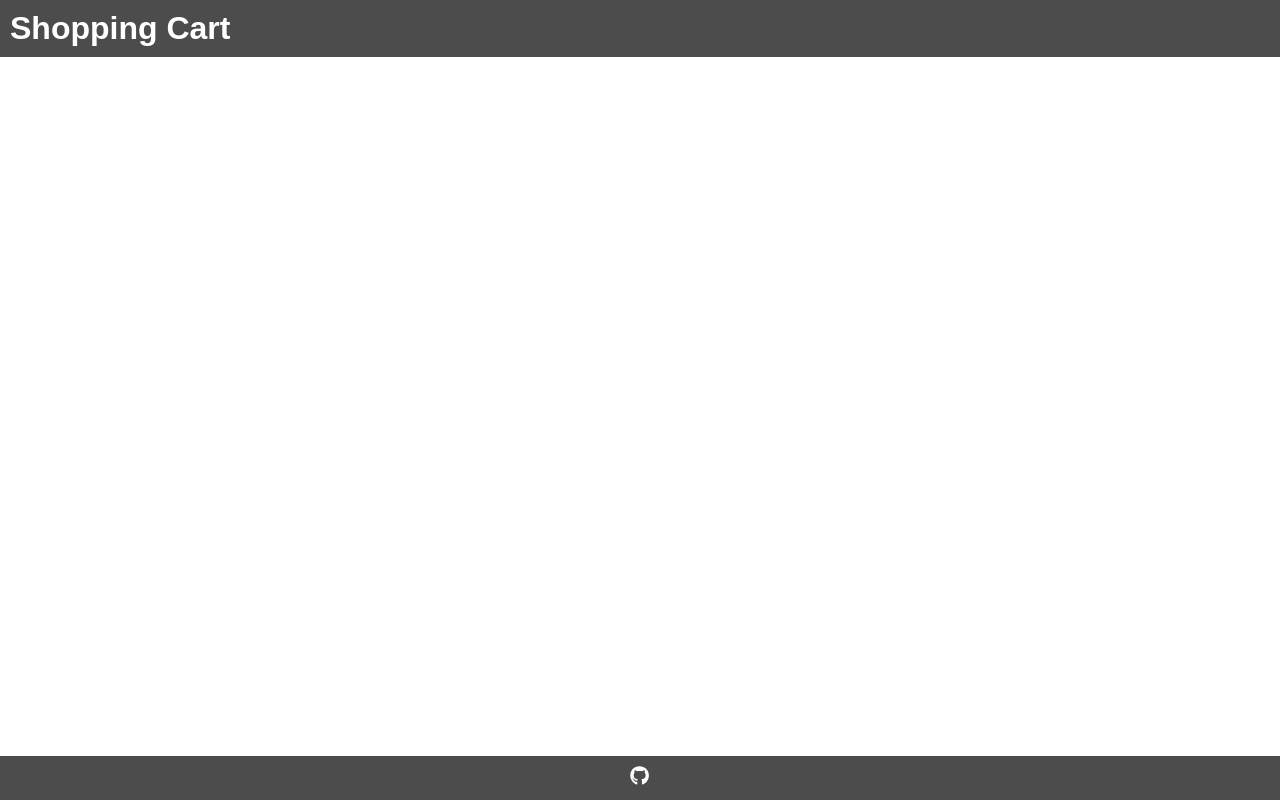
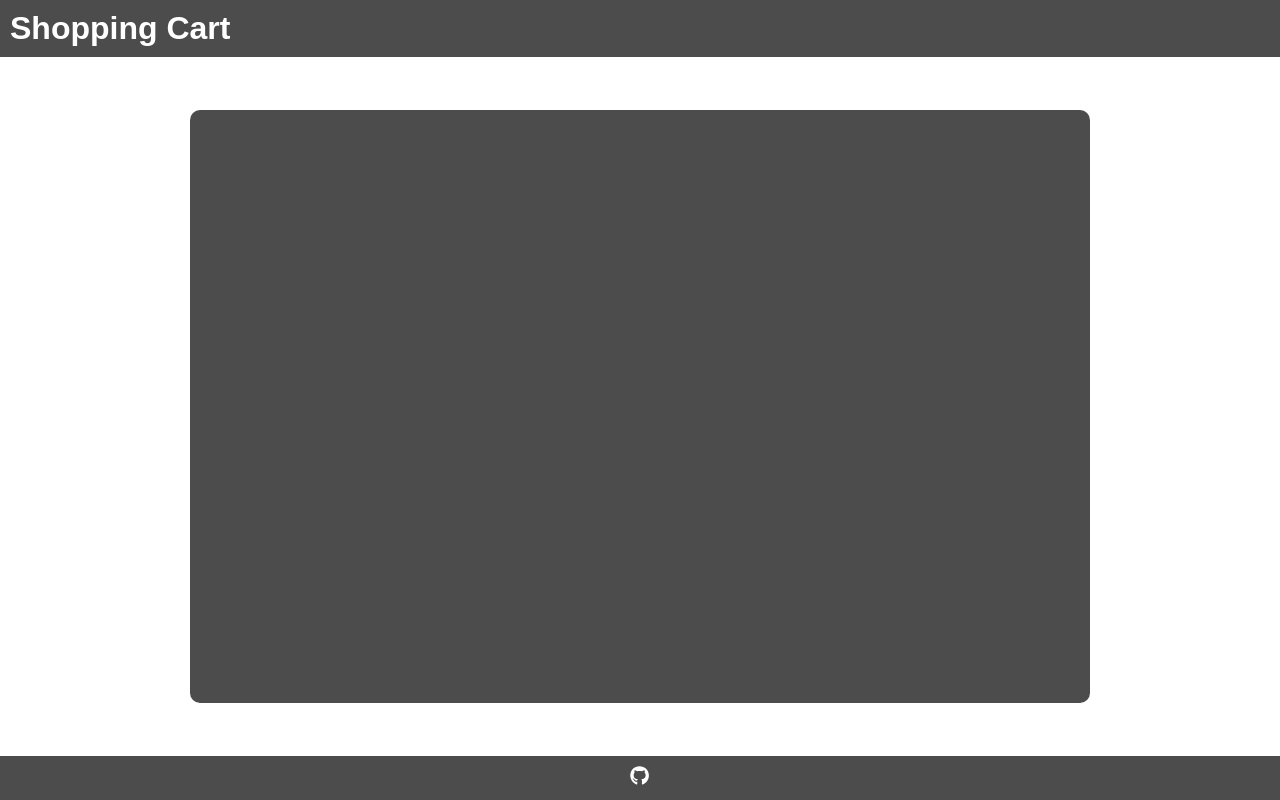
Before and after one commit to MuKhAlm/odin-shopping-cart, a React (Create React App) app: page / in a window 1280 px wide. Built offline with nearby package versions, Linux system fonts and the light colour scheme.

Commit message:
Create static ShoppingPage and add it to Main
Reason:
* ShoppingPage will handle displaying the shopping items.

Effects:
* Add style to ShoppingPage.
* Add ShoppingPage to Main.

```diff
--- a/src/components/Main/Main.js
+++ b/src/components/Main/Main.js
@@ -1,9 +1,12 @@
 import React from 'react'
+import ShoppingPage from '../ShoppingPage/ShoppingPage'
 
 import './Main.css'
 
 export default function Main () {
   return (
-    <main></main>
+    <main>
+      <ShoppingPage></ShoppingPage>
+    </main>
   )
 }
--- /dev/null
+++ b/src/components/ShoppingPage/ShoppingPage.css
@@ -0,0 +1,14 @@
+#shopping-page {
+    /* Theme */
+    background-color: var(--main-dark-color);
+
+    /* Dimensions */
+    height: 90%;
+    width: min(90%, 900px);
+
+    /* Positioning */
+    margin: auto;
+
+    /* Others */
+    border-radius: 10px;
+}
--- /dev/null
+++ b/src/components/ShoppingPage/ShoppingPage.js
@@ -0,0 +1,9 @@
+import React from 'react'
+
+import './ShoppingPage.css'
+
+export default function ShoppingPage () {
+  return (
+    <div id='shopping-page'></div>
+  )
+}
```
